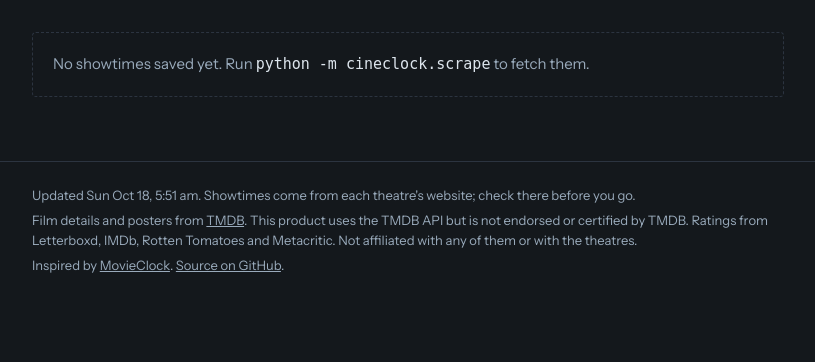
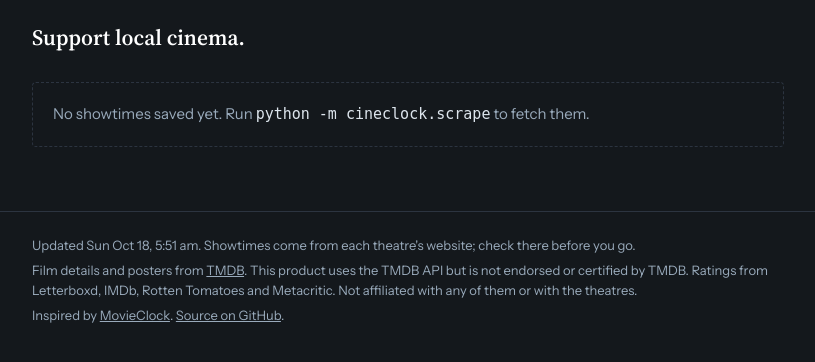
Before and after one commit to jordanmarshall-dev/cineclock.ca, a FastAPI app: page / in a window 1280 px wide. Shown: the part 57-419 px from the top of the page, without its empty margins (232-1047 px from the left). Run offline with FastAPI, Linux system fonts and the light colour scheme; data that the repository does not hold is empty.

Commit message:
Add the tagline: Support local cinema
Shown at the top of the home page, and used in the page title, the
search description and the app manifest.

Co-Authored-By: Claude Opus 5.5 <noreply@anthropic.com>
Claude-Session: https://claude.ai/code/session_01MZYouT62dzmozCM9jyRgyr

```diff
--- a/src/cineclock/static/site.css
+++ b/src/cineclock/static/site.css
@@ -399,6 +399,14 @@ a:focus-visible {
 }
 
 /* Home page rails */
+
+.tagline {
+  margin: 1.5rem 0 0;
+  color: var(--white);
+  font: 600 1.375rem/1.2 var(--serif);
+}
+
+.tagline + .rail { margin-top: 1.25rem; }
 
 .rail { margin-top: 2rem; }
 
--- a/src/cineclock/templates/base.html
+++ b/src/cineclock/templates/base.html
@@ -6,7 +6,7 @@
 <meta name="theme-color" content="#14181c">
 <link rel="manifest" href="{{ root }}static/brand/manifest.webmanifest">
 <title>{% block title %}cineclock{% endblock %}</title>
-<meta name="description" content="{% block description %}Showtimes at Vancouver's repertory and independent cinemas.{% endblock %}">
+<meta name="description" content="{% block description %}Support local cinema. Showtimes at Vancouver's repertory and independent cinemas.{% endblock %}">
 <link rel="preload" href="{{ root }}static/fonts/instrument-sans.woff2" as="font" type="font/woff2" crossorigin>
 <link rel="icon" type="image/png" sizes="32x32" href="{{ root }}static/brand/favicon-32.png">
 <link rel="apple-touch-icon" href="{{ root }}static/brand/apple-touch-icon.png">
--- a/src/cineclock/templates/index.html
+++ b/src/cineclock/templates/index.html
@@ -1,8 +1,11 @@
 {% extends "base.html" %}
 {% from "_parts.html" import rail %}
 
+{% block title %}cineclock: Support local cinema{% endblock %}
+
 {% block main %}
 <div class="wrap">
+  <p class="tagline">Support local cinema.</p>
   {% if rails %}
     {% for r in rails %}{{ rail(r, root) }}{% endfor %}
     <p class="all-showtimes"><a href="{{ root }}showtimes/">All showtimes, day by day</a></p>
```
Also changed, not shown: tests/test_site.py (+7 -0 lines), src/cineclock/static/brand/manifest.webmanifest.
